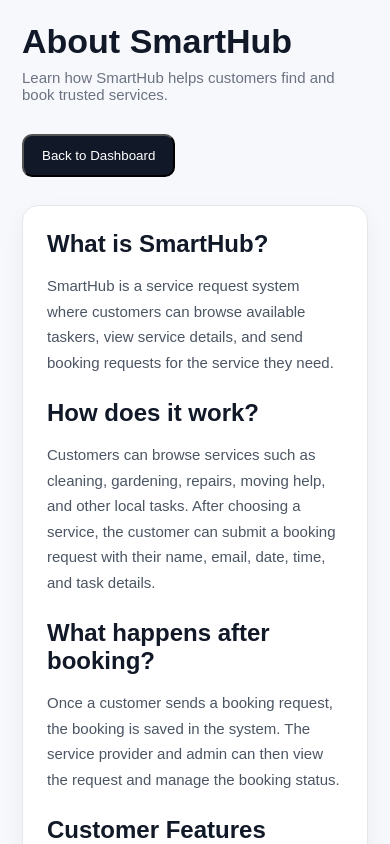
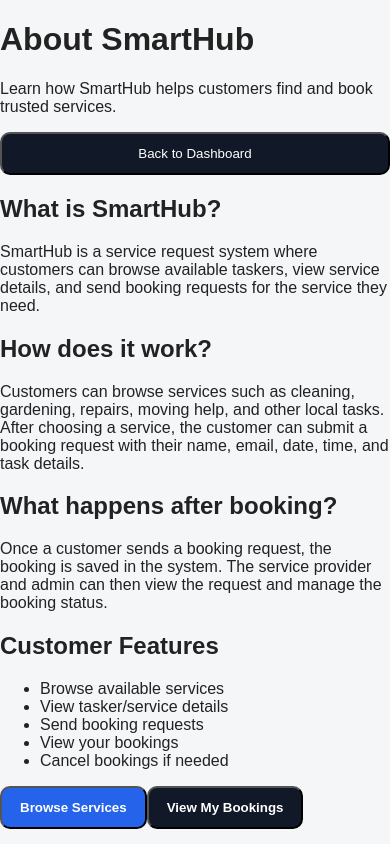
Before and after one commit to ayushx06/SmartHub-Service-request-system, a React (Vite) app: page /customer/about in a window 390 px wide. Shown: the top 844 px of the page. Built offline with nearby package versions, Linux system fonts and the light colour scheme.

Commit message:
Update customer pages

```diff
--- a/src/App.css
+++ b/src/App.css
@@ -997,103 +997,3 @@
     width: 100%;
   }
 }
-/* ============================= */
-/* ABOUT PAGE DESIGN */
-/* ============================= */
-
-.about-page {
-  min-height: 100vh;
-  background: #f7f8fc;
-  padding: 36px;
-}
-
-.about-header {
-  max-width: 900px;
-  margin: 0 auto 28px;
-  display: flex;
-  justify-content: space-between;
-  align-items: center;
-}
-
-.about-header h1 {
-  margin: 0;
-  font-size: 34px;
-  color: #111827;
-}
-
-.about-header p {
-  margin-top: 8px;
-  color: #6b7280;
-  font-size: 15px;
-}
-
-.about-card {
-  max-width: 900px;
-  margin: 0 auto;
-  background: #ffffff;
-  border: 1px solid #e5e7eb;
-  border-radius: 16px;
-  padding: 32px;
-  box-shadow: 0 8px 22px rgba(0, 0, 0, 0.05);
-}
-
-.about-card h2 {
-  margin-top: 24px;
-  margin-bottom: 10px;
-  color: #111827;
-  font-size: 24px;
-}
-
-.about-card h2:first-child {
-  margin-top: 0;
-}
-
-.about-card p {
-  color: #4b5563;
-  line-height: 1.7;
-  font-size: 15px;
-}
-
-.about-card ul {
-  margin-top: 10px;
-  padding-left: 22px;
-  color: #4b5563;
-  line-height: 1.8;
-}
-
-.about-actions {
-  margin-top: 28px;
-  display: flex;
-  gap: 12px;
-}
-
-.about-actions button {
-  border-radius: 10px;
-  padding: 12px 18px;
-  font-weight: bold;
-}
-
-@media (max-width: 700px) {
-  .about-page {
-    padding: 22px;
-  }
-
-  .about-header {
-    flex-direction: column;
-    align-items: flex-start;
-    gap: 16px;
-  }
-
-  .about-card {
-    padding: 24px;
-  }
-
-  .about-actions {
-    flex-direction: column;
-  }
-
-  .about-actions button,
-  .back-dashboard-btn {
-    width: 100%;
-  }
-}
```
